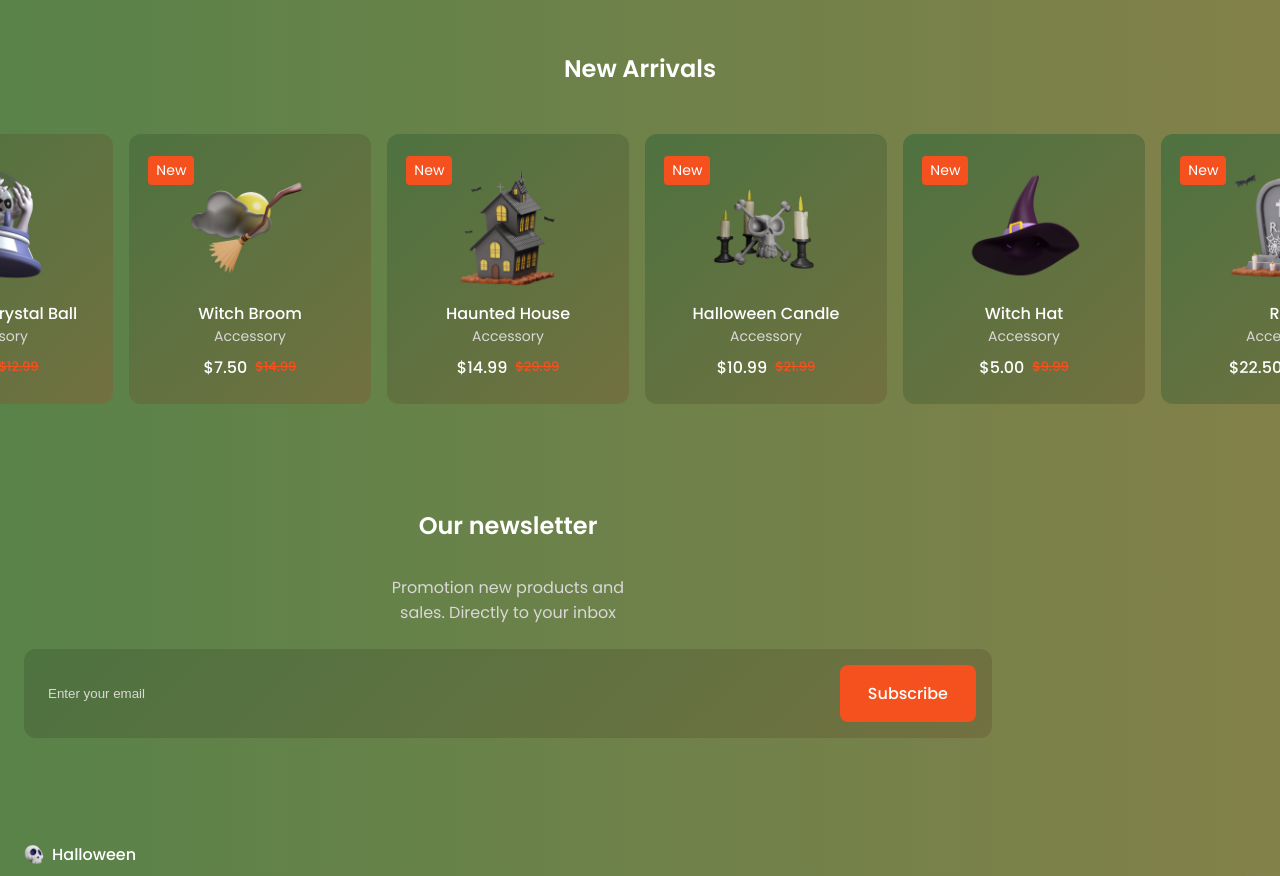
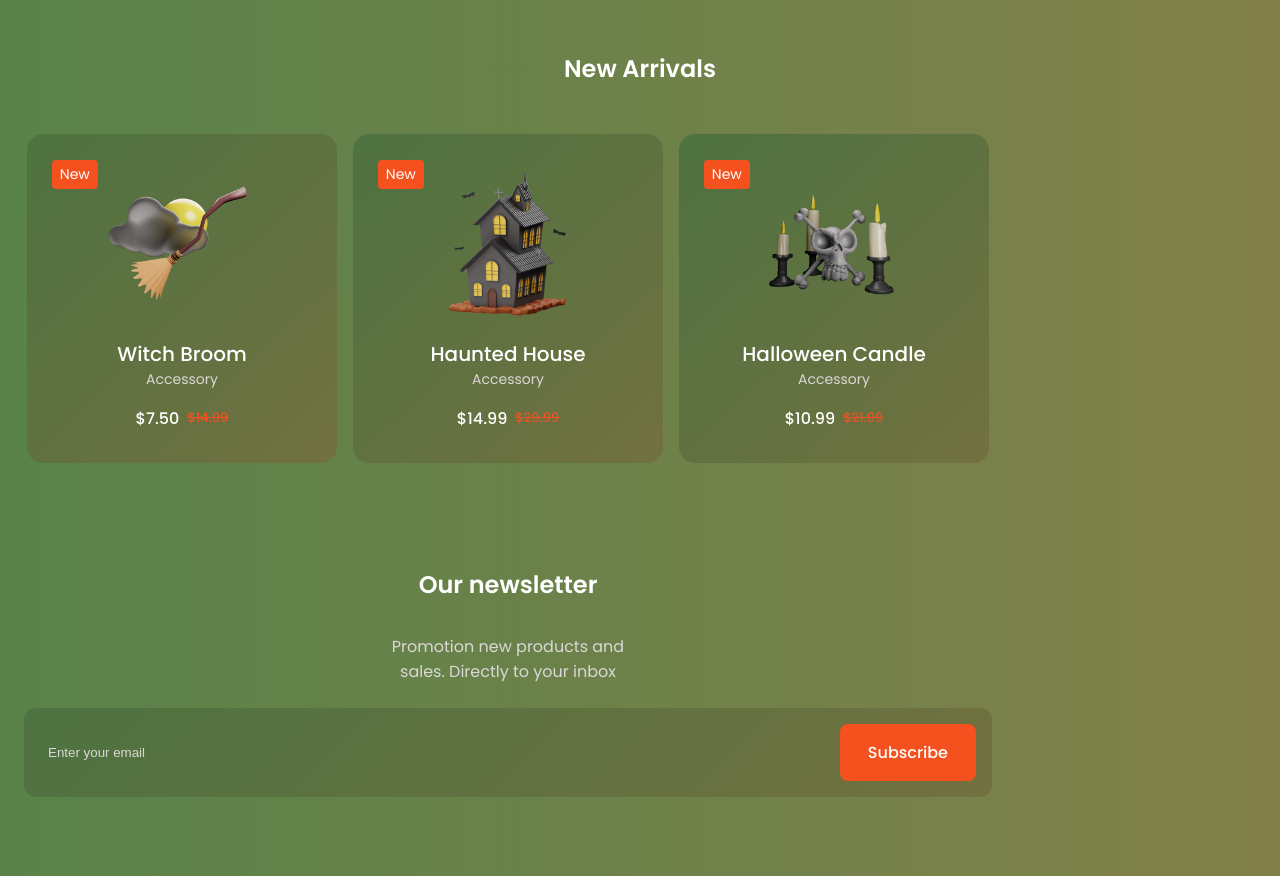
Before and after one commit to kibo13/responsive-halloween-website, a Vue app: page / in a window 1280 px wide. Shown: the part 2980-3856 px from the top of the page. Built offline with nearby package versions, Linux system fonts and the light colour scheme; some icons are missing.

Commit message:
style: add adaptive for new-arrivals section

```diff
--- a/src/assets/styles/blocks/_new-arrivals.sass
+++ b/src/assets/styles/blocks/_new-arrivals.sass
@@ -4,17 +4,17 @@
         padding-top: 1rem
 
     &__img
-        margin-bottom: var(--mb-0-5)
-        width: 120px
+        margin-bottom: var(--mb-1)
+        width: 150px
         transition: .3s
 
     &__content
         position: relative
-        padding: 2rem 0 1.5rem 0
-        width: 242px
+        padding: 2rem 0
+        width: 310px
         text-align: center
         background: var(--container-color)
-        border-radius: .75rem
+        border-radius: 1rem
         overflow: hidden
         cursor: pointer
 
@@ -35,11 +35,11 @@
         border-radius: .25rem
 
     &__title
-        font-size: var(--normal-font-size)
+        font-size: var(--h3-font-size)
         font-weight: var(--font-medium)
 
     &__subtitle
-        margin-bottom: var(--mb-0-5)
+        margin-bottom: var(--mb-1)
         display: block
         font-size: var(--small-font-size)
 
@@ -65,3 +65,21 @@
         padding: 0.5rem
         display: inline-flex
         border-radius: .25rem .25rem .75rem .25rem
+
+@media screen and (max-width: 992px)
+    .new-arrivals
+
+        &__img
+            margin-bottom: var(--mb-0-5)
+            width: 120px
+
+        &__content
+            padding: 2rem 0 1.5rem 0
+            width: 242px
+            border-radius: .75rem
+
+        &__title
+            font-size: var(--normal-font-size)
+
+        &__subtitle
+            margin-bottom: var(--mb-0-5)
--- a/src/blocks/NewArrivals.vue
+++ b/src/blocks/NewArrivals.vue
@@ -1,9 +1,9 @@
 <template>
-    <section class="section new-arrivals" id="new-arrivals">
+    <section class="section new-arrivals" id="new">
         <h2 class="section__title">New Arrivals</h2>
 
         <div class="new-arrivals__container container">
-            <div class="swiper-new-arrivals">
+            <div class="swiper swiper-new-arrivals">
                 <div class="swiper-wrapper">
                     <div class="new-arrivals__content swiper-slide" v-for="arrival in arrivals" :key="arrival.id">
                         <div class="new-arrivals__tag">New</div>
```
